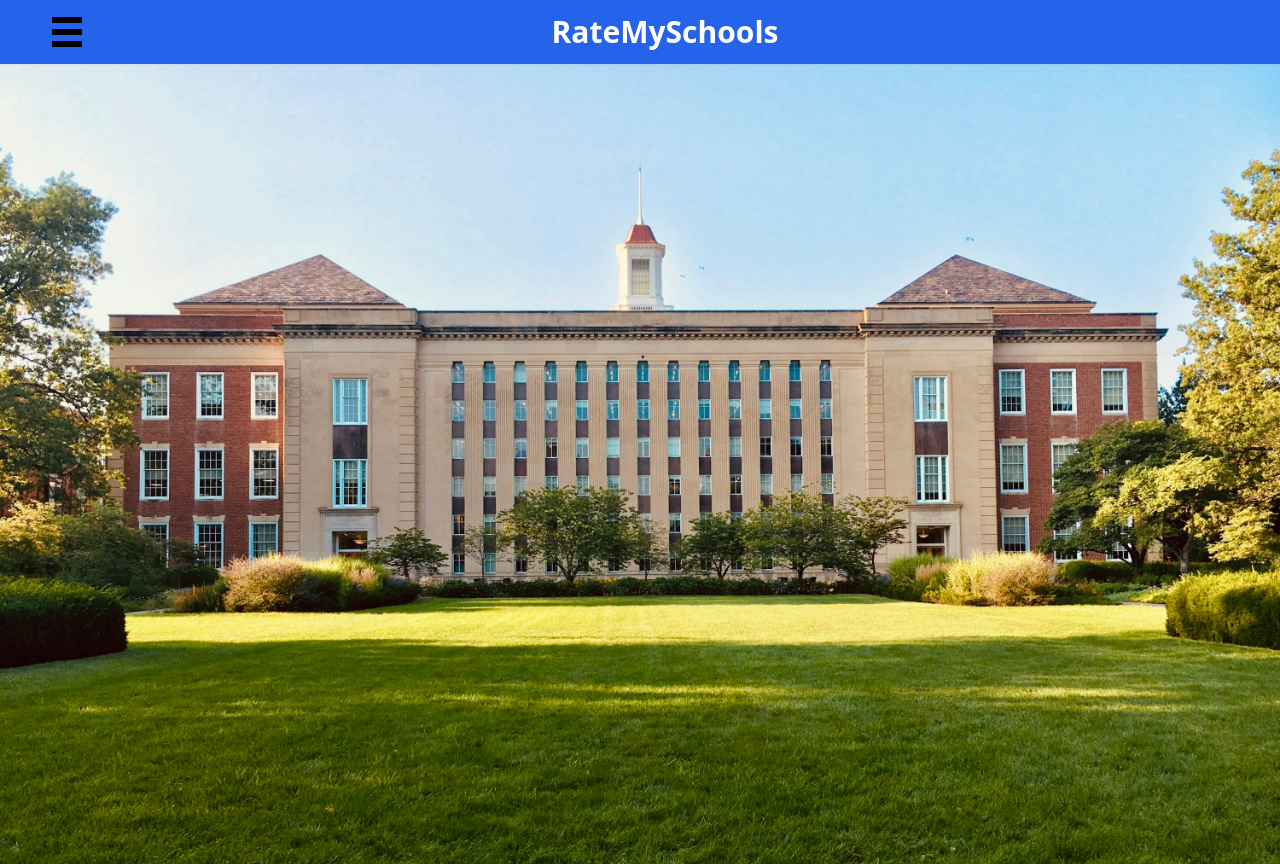
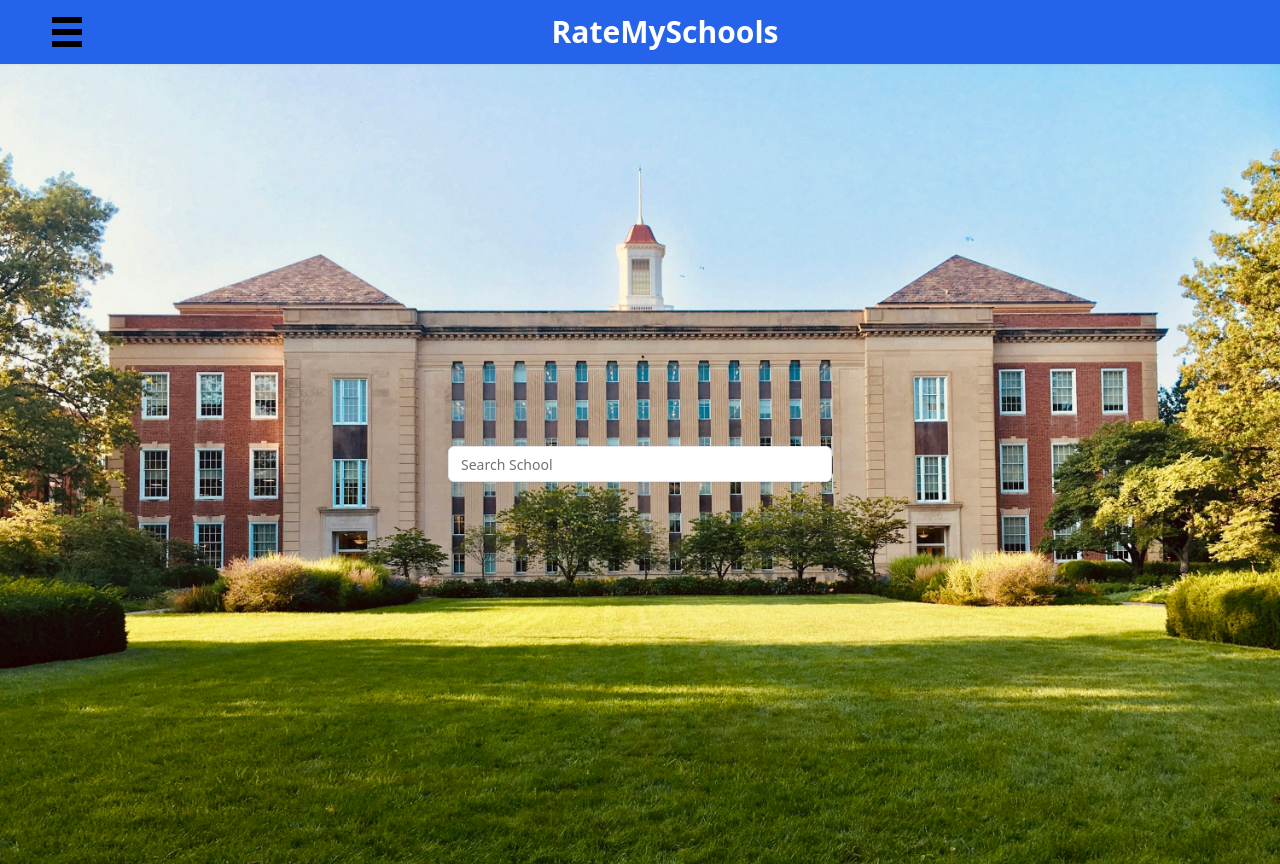
Before and after one commit to Christopher4113/Rate-My-Schools, a React (Vite) app in the folder client/: page /dashboard in a window 1280 px wide. Built offline with nearby package versions, Linux system fonts and the light colour scheme; sample sign-in values are in the browser's storage.

Commit message:
added a search bar to the dashboard

```diff
--- a/client/package.json
+++ b/client/package.json
@@ -10,6 +10,7 @@
     "preview": "vite preview"
   },
   "dependencies": {
+    "@radix-ui/react-label": "^2.1.2",
     "@radix-ui/react-slot": "^1.1.1",
     "axios": "^1.7.9",
     "class-variance-authority": "^0.7.1",
--- /dev/null
+++ b/client/src/components/custom/SearchBar.tsx
@@ -0,0 +1,5 @@
+import { Input } from "@/components/ui/input"
+
+export function SearchBar() {
+  return <Input type="school" placeholder="Search School" className="bg-white w-60 lg:w-96" />
+}
--- /dev/null
+++ b/client/src/components/ui/input.tsx
@@ -0,0 +1,22 @@
+import * as React from "react"
+
+import { cn } from "@/lib/utils"
+
+const Input = React.forwardRef<HTMLInputElement, React.ComponentProps<"input">>(
+  ({ className, type, ...props }, ref) => {
+    return (
+      <input
+        type={type}
+        className={cn(
+          "flex h-9 w-full rounded-md border border-input bg-transparent px-3 py-1 text-base shadow-sm transition-colors file:border-0 file:bg-transparent file:text-sm file:font-medium file:text-foreground placeholder:text-muted-foreground focus-visible:outline-none focus-visible:ring-1 focus-visible:ring-ring disabled:cursor-not-allowed disabled:opacity-50 md:text-sm",
+          className
+        )}
+        ref={ref}
+        {...props}
+      />
+    )
+  }
+)
+Input.displayName = "Input"
+
+export { Input }
--- /dev/null
+++ b/client/src/components/ui/label.tsx
@@ -0,0 +1,24 @@
+import * as React from "react"
+import * as LabelPrimitive from "@radix-ui/react-label"
+import { cva, type VariantProps } from "class-variance-authority"
+
+import { cn } from "@/lib/utils"
+
+const labelVariants = cva(
+  "text-sm font-medium leading-none peer-disabled:cursor-not-allowed peer-disabled:opacity-70"
+)
+
+const Label = React.forwardRef<
+  React.ElementRef<typeof LabelPrimitive.Root>,
+  React.ComponentPropsWithoutRef<typeof LabelPrimitive.Root> &
+    VariantProps<typeof labelVariants>
+>(({ className, ...props }, ref) => (
+  <LabelPrimitive.Root
+    ref={ref}
+    className={cn(labelVariants(), className)}
+    {...props}
+  />
+))
+Label.displayName = LabelPrimitive.Root.displayName
+
+export { Label }
--- a/client/src/pages/Dashboard.tsx
+++ b/client/src/pages/Dashboard.tsx
@@ -2,7 +2,11 @@
 import { Link, useNavigate } from 'react-router-dom';
 import axios from 'axios';
 import { useState,useEffect } from 'react';
+import { SearchBar } from '@/components/custom/SearchBar';
 const Dashboard = () => {
+  const [school,setSchool] = useState("")
+  const navigate = useNavigate()
+
 
   return (
     <div className="min-h-screen flex items-center justify-center"
@@ -12,7 +16,7 @@
       backgroundPosition: "center",
     }}
     >
-
+      <SearchBar />
     </div>
   );
 };
```
Also changed, not shown: 1 other file (tests, documents, lock files or other folders).
